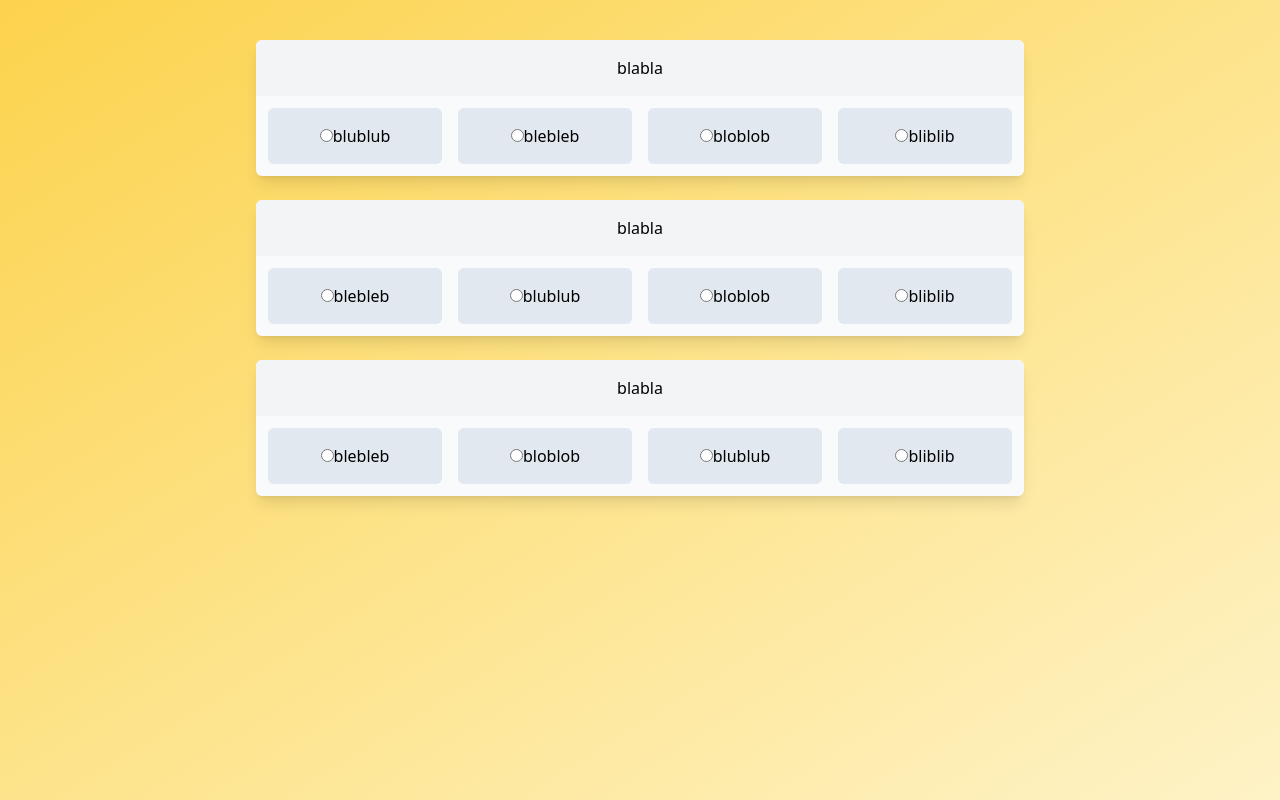
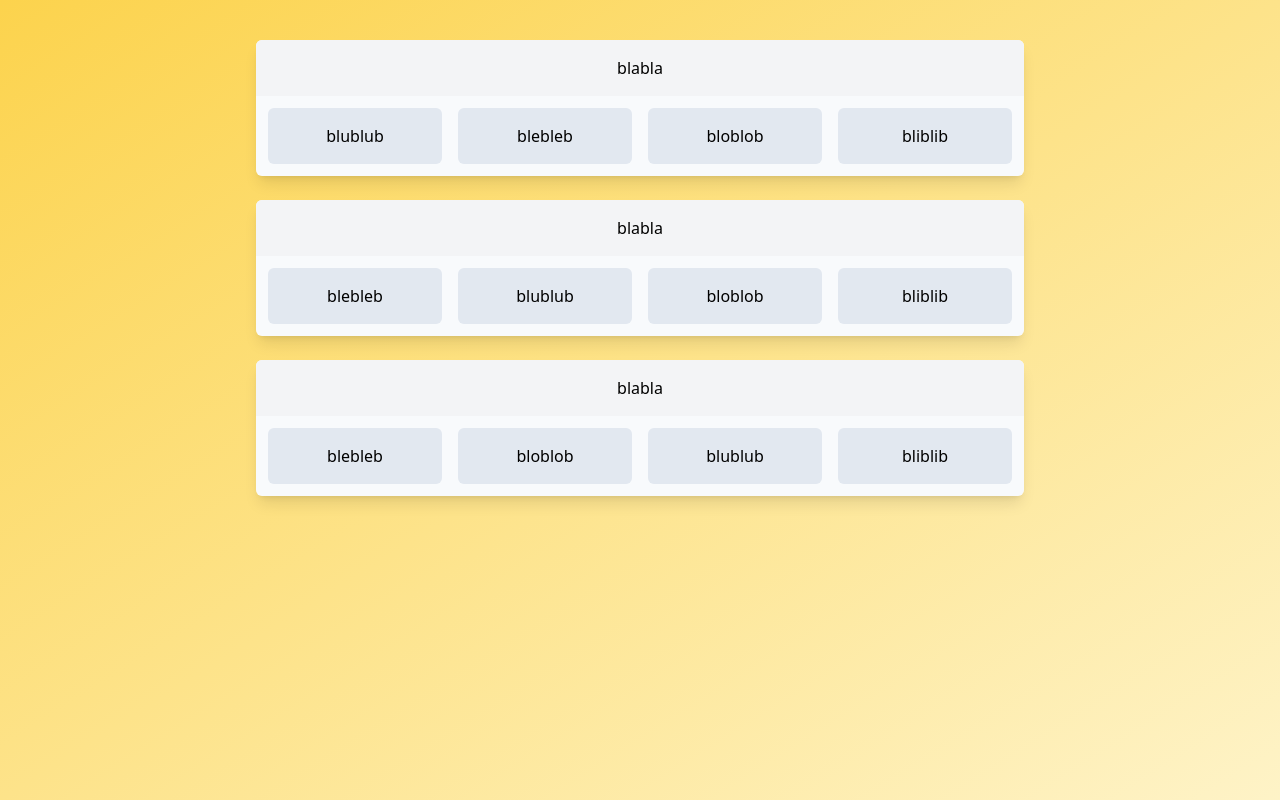
Before and after one commit to manusdextra/answersheet, a React (Create React App) app: page / in a window 1280 px wide. Built offline with nearby package versions, Linux system fonts and the light colour scheme.

Commit message:
AnswerField: remove radio button appearance

```diff
--- a/src/components/AnswerField.tsx
+++ b/src/components/AnswerField.tsx
@@ -6,8 +6,13 @@ export const AnswerField = ({ question, optionText }: Answer) => {
       key={optionText}
       className="text-md m-2 h-auto rounded-md bg-slate-200 p-4 text-center font-medium hover:ring-4 hover:ring-slate-400"
     >
-      <input type="radio" id={optionText} name={question} />
-      <label htmlFor={optionText} className="">
+      <input
+        type="radio"
+        className="appearance-none"
+        id={optionText}
+        name={question}
+      />
+      <label htmlFor={optionText} className="appearance-none">
         {optionText}
       </label>
     </div>
```
